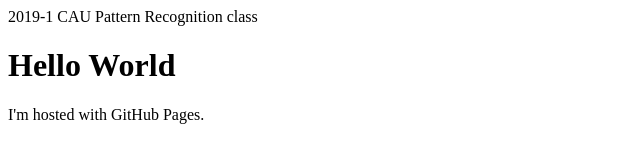
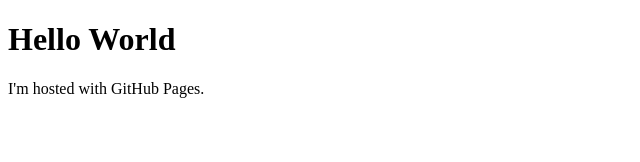
Before and after one commit to BerryWell/BerryWell.github.io, a plain HTML site: page index.html in a window 1280 px wide. Shown: the whole page, without its empty margins (0-640 px from the left). Drawn offline with Linux system fonts and the light colour scheme.

Commit message:
Update index.html

```diff
--- a/index.html
+++ b/index.html
@@ -1,8 +1,5 @@
 <!DOCTYPE html>
 <html>
-<head>
-2019-1 CAU Pattern Recognition class
-</head>
 <body>
 <h1>Hello World</h1>
 <p>I'm hosted with GitHub Pages.</p>
```
